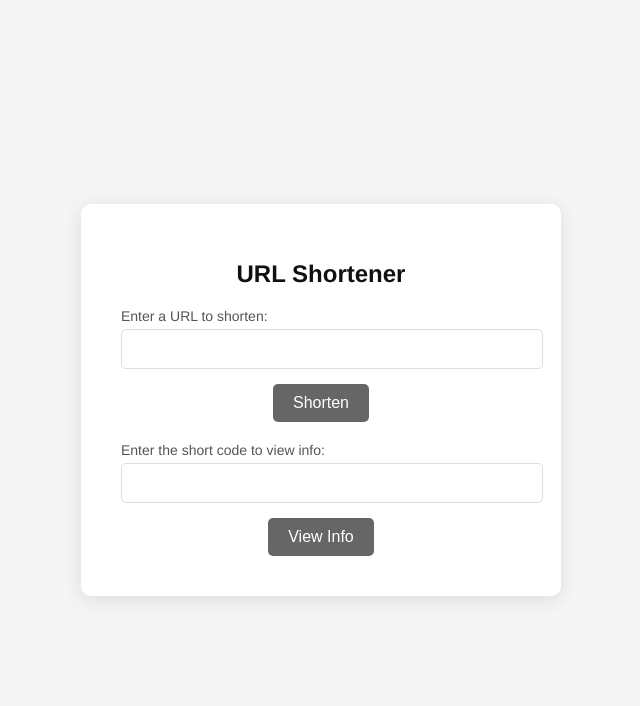
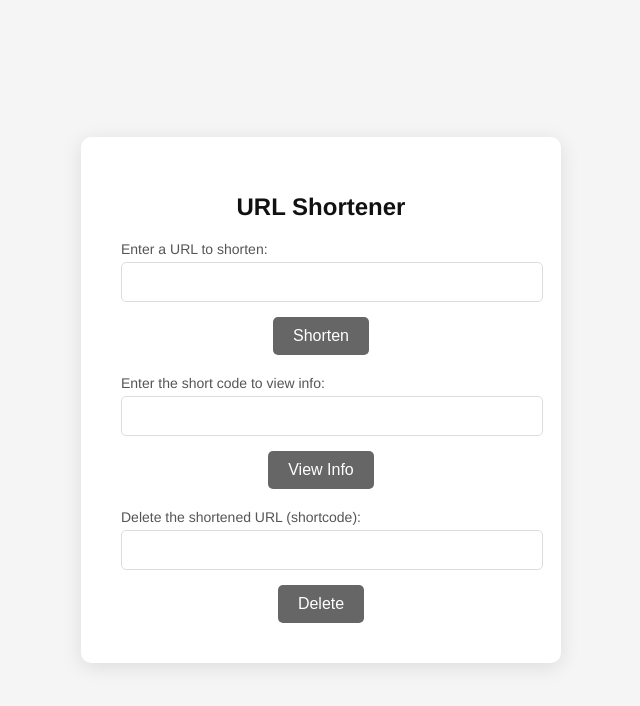
Before and after one commit to pyoneerC/shorturl-web, a Flask app: page / in a window 1280 px wide. Shown: the top 706 px of the page, without its empty margins (319-959 px from the left). Run offline with Flask 3, Linux system fonts and the light colour scheme.

Commit message:
option to delete the url

```diff
--- a/app.py
+++ b/app.py
@@ -55,6 +55,17 @@ def url_info(short_code):
         flash('Invalid short URL', 'danger')
         return redirect(url_for('shorten_url'))
 
+@app.route('/delete/<short_code>')
+def delete_url(short_code):
+    try:
+        response = requests.delete(f"https://url-shortener-backend-xzs2.onrender.com/shorten/{short_code}")
+        response.raise_for_status()
+        flash('URL deleted successfully', 'success')
+    except requests.RequestException:
+        flash('Failed to delete the URL', 'danger')
+
+    return redirect(url_for('shorten_url'))
+
 
 if __name__ == '__main__':
     app.run(debug=True)
--- a/templates/index.html
+++ b/templates/index.html
@@ -157,10 +157,17 @@
         </div>
 
         <div style="margin-top: 20px;">
-            <label for="short_code_input">Enter the short code to view info:</label>
-            <input type="text" id="short_code_input" required>
+            <label for="view_short_code_input">Enter the short code to view info:</label>
+            <input type="text" id="view_short_code_input" required>
             <button type="button" onclick="redirectToInfo()">View Info</button>
         </div>
+
+        <div style="margin-top: 20px;">
+            <label for="delete_short_code_input">Delete the shortened URL (shortcode):</label>
+            <input type="text" id="delete_short_code_input" required>
+            <button type="button" onclick="deleteShortenedUrl()">Delete</button>
+        </div>
+
     </div>
 
     <script>
@@ -179,7 +186,7 @@
         }
 
         function redirectToInfo() {
-            const shortCode = document.getElementById('short_code_input').value;
+            const shortCode = document.getElementById('view_short_code_input').value;
             if (shortCode) {
                 window.location.href = `{{ url_for('url_info', short_code='') }}${shortCode}`;
             } else {
@@ -194,6 +201,18 @@
             urlField.value = shortenedUrl;
             shortenedUrlSection.style.display = 'block';
         }
+
+        function deleteShortenedUrl() {
+            const shortCode = document.getElementById('delete_short_code_input').value;
+
+            if (shortCode) {
+                if (confirm('Are you sure you want to delete this shortened URL?')) {
+                    window.location.href = `{{ url_for('delete_url', short_code='') }}${shortCode}`;
+                }
+            } else {
+                alert('Please enter a short code.');
+            }
+        }
     </script>
 </body>
 </html>
```
